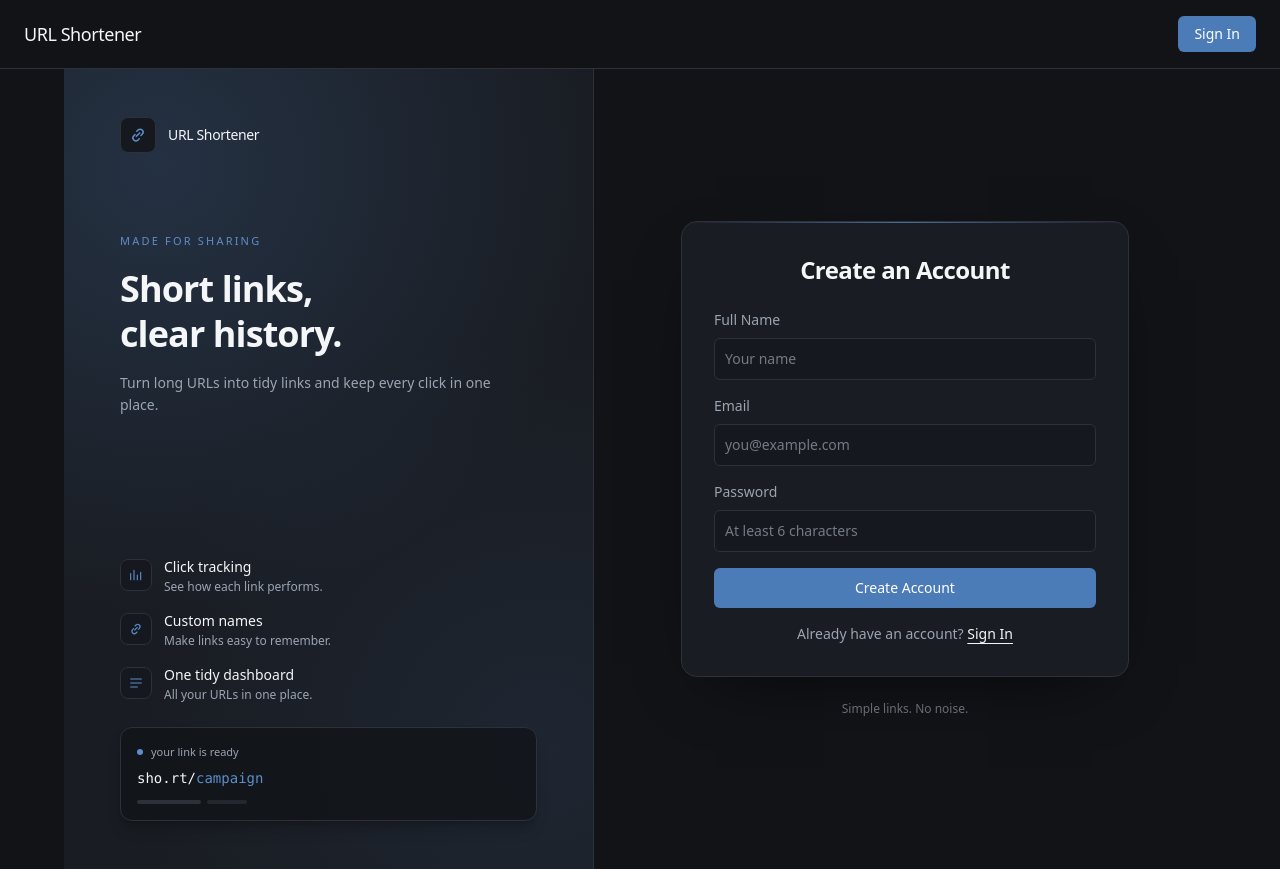
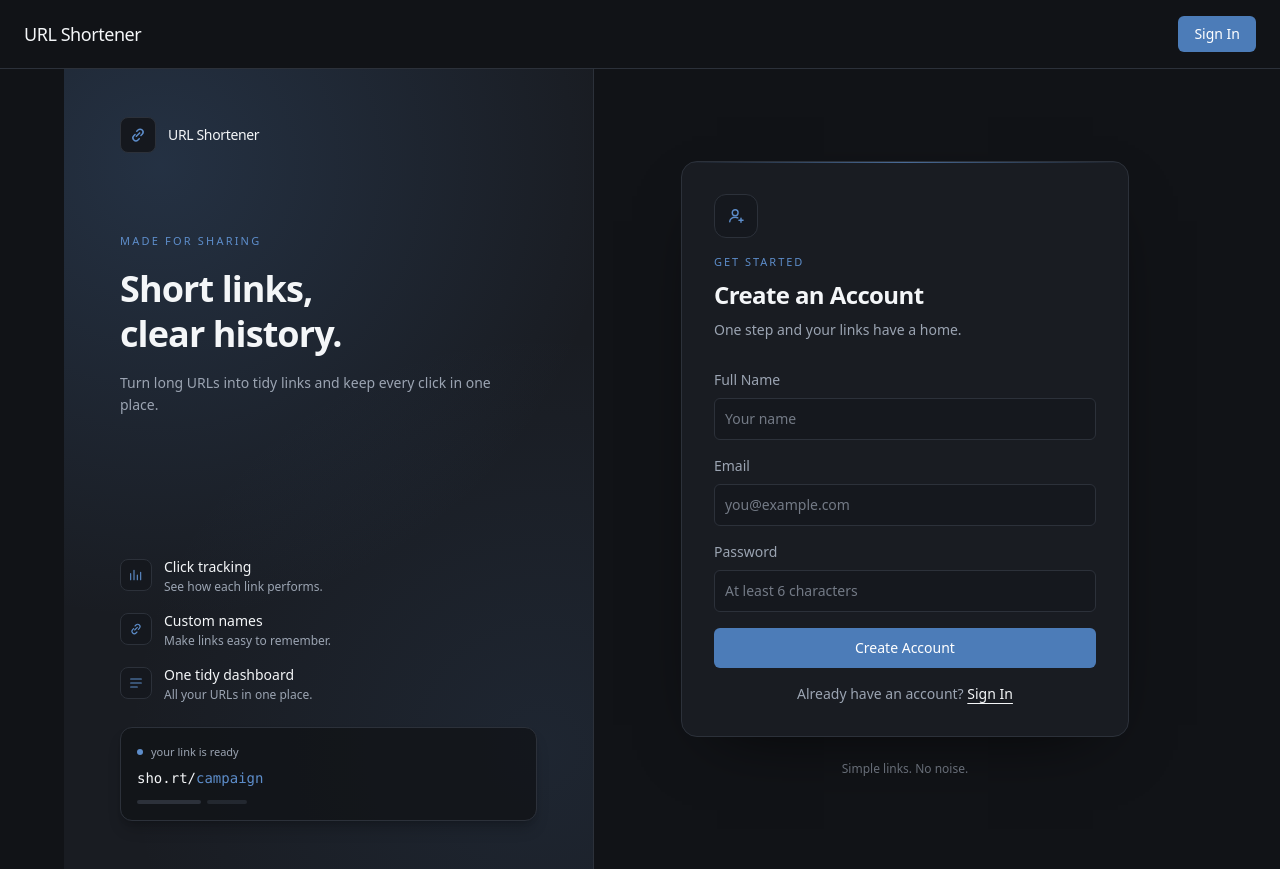
Before and after one commit to Exploring-glitch/URL-Shortener, a React (Vite) app in the folder frontend/: page /auth in a window 1280 px wide. Both pictures are taken after a click on the element "Sign Up". Built offline with nearby package versions, Linux system fonts and the light colour scheme.

Commit message:
style(auth): add sign-up card header

```diff
--- a/frontend/src/components/Signup.jsx
+++ b/frontend/src/components/Signup.jsx
@@ -44,7 +44,26 @@ const SignupUser = ({ state }) => {
 
     return (
         <div>
-            <h2 className="text-2xl font-semibold tracking-tight text-center mb-6">Create an Account</h2>
+            <div className="mb-7">
+                <span className="mb-4 grid size-11 place-items-center rounded-xl border border-line bg-field text-accent-strong">
+                    <svg
+                        viewBox="0 0 24 24"
+                        fill="none"
+                        stroke="currentColor"
+                        strokeWidth="1.7"
+                        strokeLinecap="round"
+                        className="size-5"
+                        aria-hidden="true"
+                    >
+                        <circle cx="11" cy="8" r="3.5" />
+                        <path d="M4.5 19c0-3.2 2.9-5.5 6.5-5.5 1.2 0 2.3.2 3.2.7" />
+                        <path d="M18 14.5v5m-2.5-2.5h5" />
+                    </svg>
+                </span>
+                <p className="mb-2 text-[11px] font-medium uppercase tracking-[0.18em] text-accent-strong">Get started</p>
+                <h2 className="text-2xl font-semibold tracking-tight text-ink">Create an Account</h2>
+                <p className="mt-2 text-sm leading-relaxed text-muted">One step and your links have a home.</p>
+            </div>
 
             {error && (
                 <div className="mb-4 p-3 border border-line text-ink rounded-md text-sm">
```
